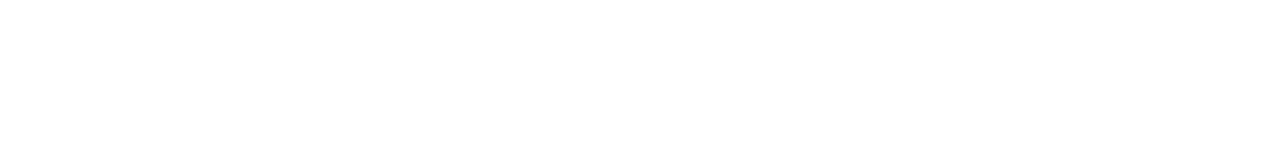
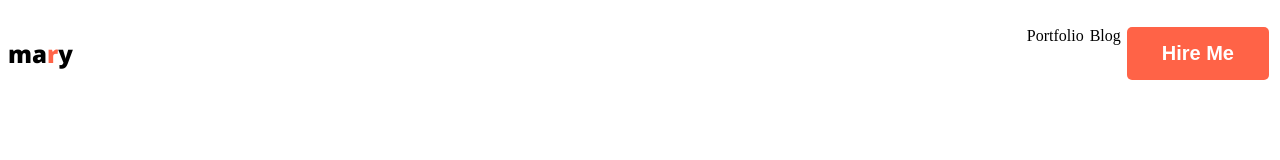
Before and after one commit to abdulalim34/personal-website, a plain HTML site: page index.html in a window 1280 px wide. Drawn offline with nearby package versions, Linux system fonts and the light colour scheme.

Commit message:
create nave

```diff
--- a/index.html
+++ b/index.html
@@ -4,10 +4,24 @@
     <meta charset="UTF-8">
     <meta name="viewport" content="width=device-width, initial-scale=1.0">
     <title>Personal Website</title>
+    <link rel="preconnect" href="https://fonts.googleapis.com">
+<link rel="preconnect" href="https://fonts.gstatic.com" crossorigin>
+<link href="https://fonts.googleapis.com/css2?family=Open+Sans:wght@800&display=swap" rel="stylesheet">
     <link rel="stylesheet" href="style.css">
 
 </head>
 <body><header>
+    <nav>
+
+        <h2> ma<span class="mary">r</span>y</h2>
+        <ul> <li><a href="#"></a>Portfolio</li>
+            <li><a href="#"></a>Blog</li>
+            <li><button class="button">Hire Me</button></li>
+        </ul>
+
+
+    </nav>
+
 
 </header>
 <main>
--- a/style.css
+++ b/style.css
@@ -0,0 +1,36 @@
+
+
+h2{
+    font-family: 'Open Sans', sans-serif;
+}
+
+
+nav {
+    display: flex; align-items: center;
+    justify-content: space-between;
+}
+.mary{
+    color: tomato;
+}
+nav>ul{
+    display: flex;
+    text-align: center;
+}
+nav li{
+    list-style: none;
+    padding: 3px;
+    justify-content:center;
+}
+nav a{
+    text-decoration: none;
+    color: #ce030333;
+}
+.button{
+    border-radius:5px;
+    background-color: tomato;
+    border: 0;
+    color: white;
+    font-size: 20px;
+    font-weight:700;
+    padding:15px 35px;
+}
```
Also changed, not shown: porfolio.css (added).
